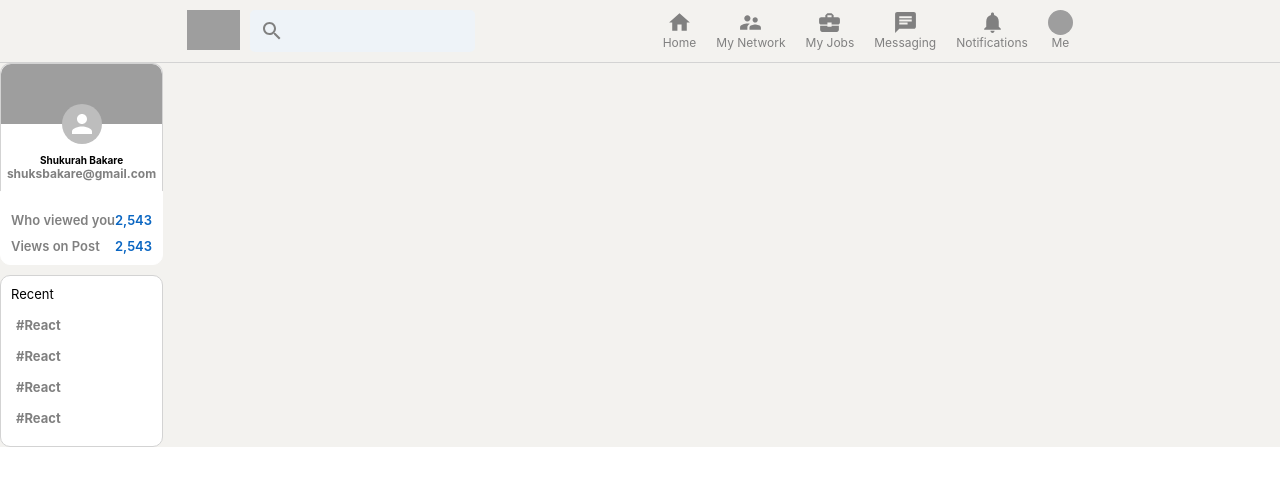
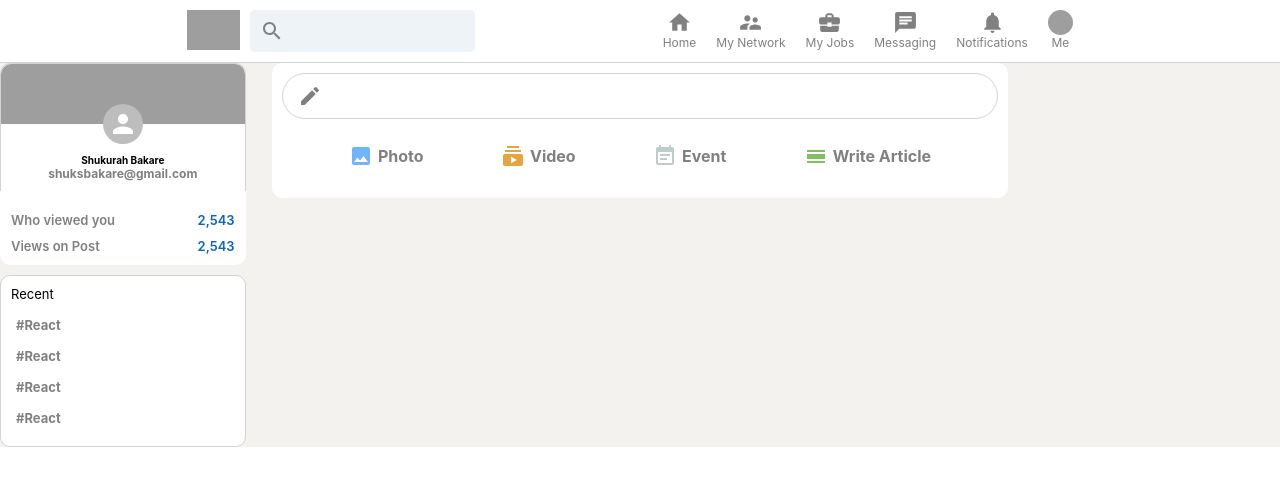
Before and after one commit to Oluwapelumi-ar/linkedIn-Clone, a React (Create React App) app: page / in a window 1280 px wide. Shown: the top 486 px of the page. Built offline with nearby package versions, Linux system fonts and the light colour scheme; grey boxes are pictures that could not be loaded.

Commit message:
styled the feed form section

```diff
--- a/src/components/Feed.css
+++ b/src/components/Feed.css
@@ -0,0 +1,43 @@
+.feed  {
+  flex:0.6;
+  margin:0 26px;
+}
+
+.feed__inputContainer {
+  background-color: white;
+  padding:10px;
+  padding-bottom: 20px;
+  border-radius: 10px;
+  border-bottom: 20px;
+}
+
+.feed__input {
+  border:1px solid lightgray;
+  border-radius: 30px;
+  display: flex;
+  padding:10px;
+  color:gray;
+  padding-left: 15px;
+}
+
+.feed__input > form {
+  display: flex;
+  width:100%;
+}
+
+.feed__input > form > input {
+  border:none;
+  flex:1;
+  margin-left: 10px;
+  outline-width: 10px;
+  font-weight: 600;
+}
+
+.feed__input > form > button {
+  display: none;
+}
+
+.feed__inputOptions {
+  display: flex;
+  justify-content: space-evenly;
+}
--- a/src/components/Feed.js
+++ b/src/components/Feed.js
@@ -1,10 +1,28 @@
+import { CalendarViewDay, Create, EventNote, Image, Subscriptions } from '@mui/icons-material';
 import React from 'react';
 import './Feed.css';
+import InputOption from './InputOption';
 
 function Feed() {
   return (
     <div className='feed'>
       <div className="feed__inputContainer">
+        <div className="feed__input">
+          <Create />
+          <form >
+            <input type='text' />
+            <button type='submit'>Send</button>
+          </form>
+        </div>
+        <div className="feed__inputOptions">
+          <InputOption Icon={Image} title='Photo' color='#70B5F9'/>
+          <InputOption Icon={Subscriptions} title='Video' color='#E7A33E'/>
+          <InputOption Icon={EventNote} title='Event' color='#C0CBCD'/>
+          <InputOption Icon={CalendarViewDay} title='Write Article' color='#7FC15E'/>
+        </div>
+      </div>
+
+      <div className="post">
 
       </div>
     </div>
--- a/src/components/Header.css
+++ b/src/components/Header.css
@@ -1,6 +1,7 @@
 .header {
   display:flex;
   justify-content: space-evenly;
+  background-color: white;
   border-bottom: 0.1px solid lightgray;
   padding-top: 10px;
   padding-bottom: 10px;
--- /dev/null
+++ b/src/components/InputOption.css
@@ -0,0 +1,17 @@
+.inputOption {
+  display: flex;
+  align-items: center;
+  margin-top: 15px;
+  color:gray;
+  cursor: pointer;
+  padding: 10px;
+}
+
+.inputOption:hover {
+  background-color: whitesmoke;
+  border-radius: 10px;
+}
+
+.inputOption > h4 {
+  margin-left: 5px;
+}
--- /dev/null
+++ b/src/components/InputOption.js
@@ -0,0 +1,13 @@
+import React from 'react';
+import './InputOption.css'
+
+function InputOption({Icon,title,color}) {
+  return (
+    <div className='inputOption'>
+      <Icon style={{color:color}} />
+      <h4>{title}</h4>
+    </div>
+  )
+}
+
+export default InputOption;
--- a/src/components/SideBar.css
+++ b/src/components/SideBar.css
@@ -1,4 +1,4 @@
-.sideBar {
+.sidebar {
   top:80px;
   position: sticky;
   flex:0.2;
```
